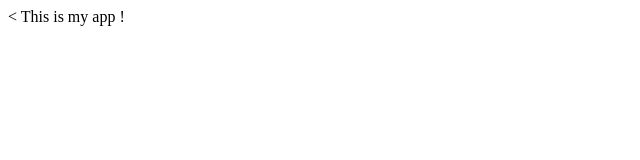
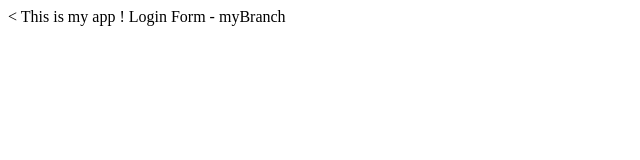
Before and after one commit to nkianpen/myAppSample, a plain HTML site: page index.html in a window 1280 px wide. Shown: the whole page, without its empty margins (0-640 px from the left). Drawn offline with Linux system fonts and the light colour scheme.

Commit message:
Login Form

```diff
--- a/index.html
+++ b/index.html
@@ -6,5 +6,6 @@
   </head>
   <body>
     This is my app !
+    Login Form - myBranch
   </body>
 </html>
```
Also changed, not shown: login.html (added, +1 -0 lines).
